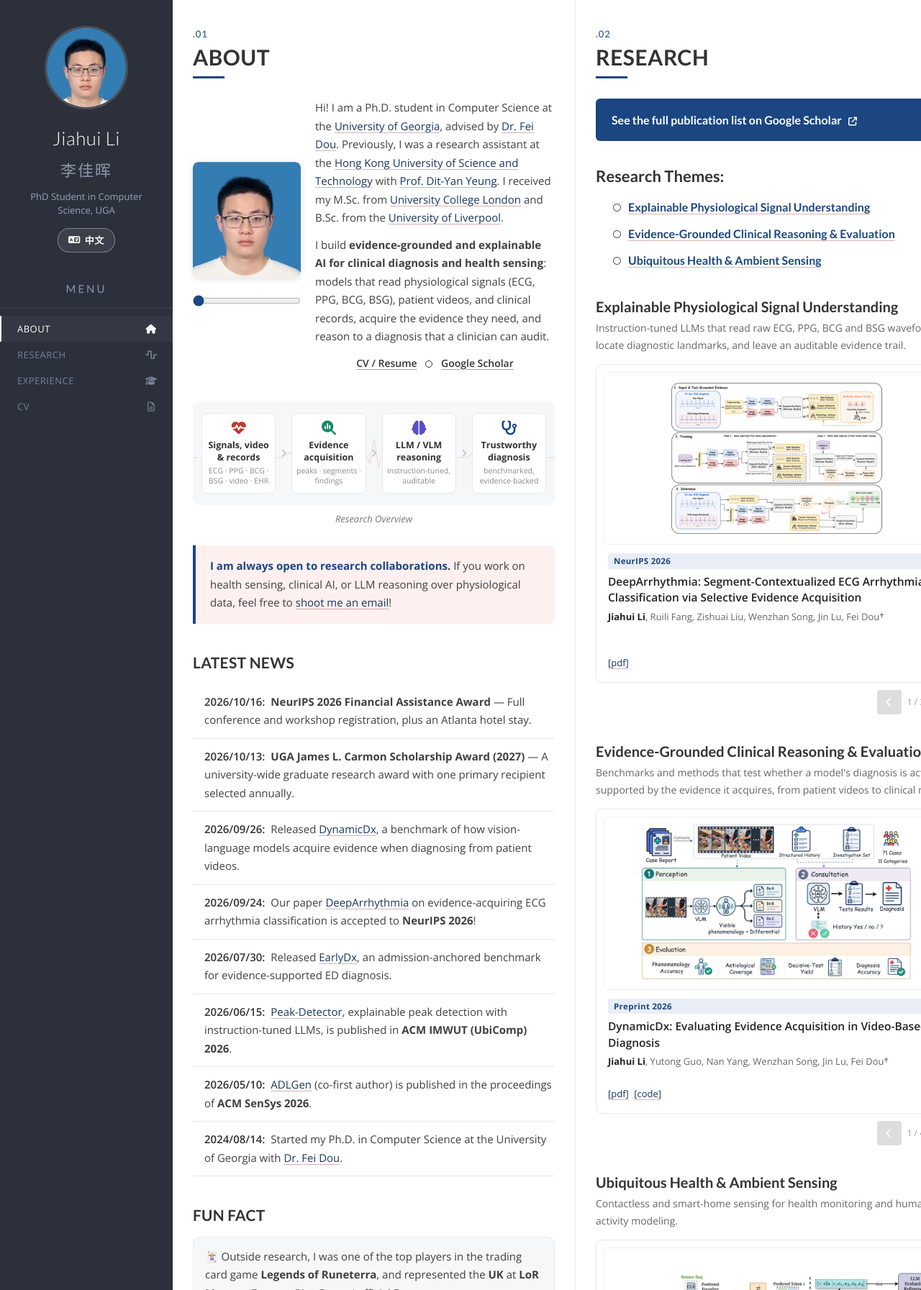
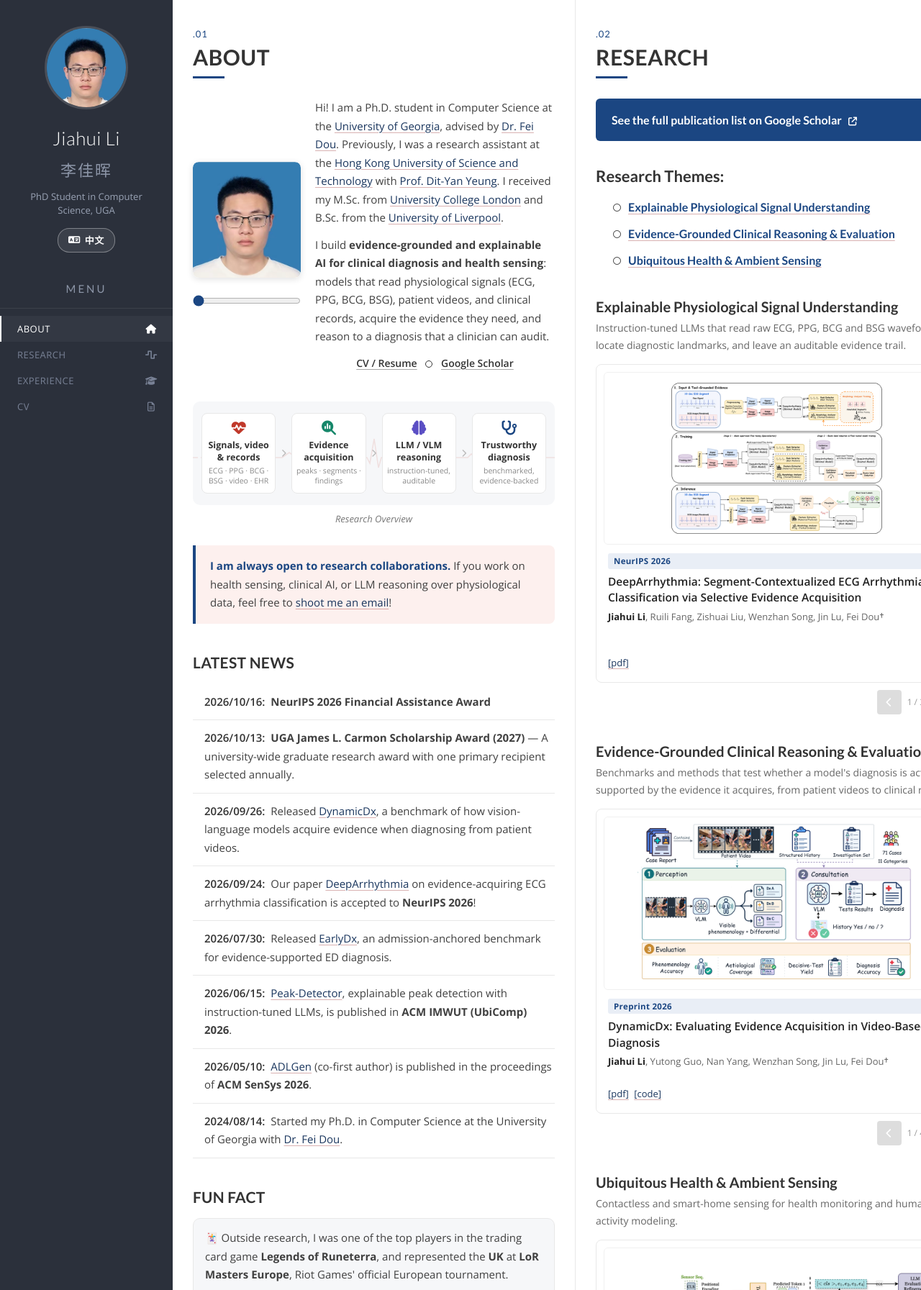
Before and after one commit to jimmylihui/jimmylihui.github.io, a Jekyll site: the page built from _pages/about.html, in a window 1280 px wide, cut to the strip 0-1793 px from the top of the page. Shown: the whole strip at 72% size. Built offline with Jekyll 4.4.1, drawn with Linux system fonts in a browser that asks for light colours; a style sheet for code colours, icons or effects is not loaded.

Commit message:
Remove funding details from homepage award news

```diff
--- a/_data/news.yml
+++ b/_data/news.yml
@@ -1,8 +1,8 @@
 # Newest first. `date` is YYYY/MM/DD (or YYYY/MM when the exact day is unknown);
 # `text` / `text_zh` may contain HTML.
 - date: "2026/10/16"
-  text: '<b>NeurIPS 2026 Financial Assistance Award</b> — Full conference and workshop registration, plus an Atlanta hotel stay.'
-  text_zh: '获得 <b>NeurIPS 2026 参会资助</b>，包括全额会议及研讨会注册费，以及亚特兰大酒店住宿。'
+  text: '<b>NeurIPS 2026 Financial Assistance Award</b>'
+  text_zh: '获得 <b>NeurIPS 2026 参会资助</b>。'
 - date: "2026/10/13"
   text: '<b>UGA James L. Carmon Scholarship Award (2027)</b> — A university-wide graduate research award with one primary recipient selected annually.'
   text_zh: '荣获佐治亚大学 <b>2027 年 James L. Carmon 奖学金</b>！这是一项全校范围的研究生科研奖项，每年遴选一名主要获奖者。'
```
